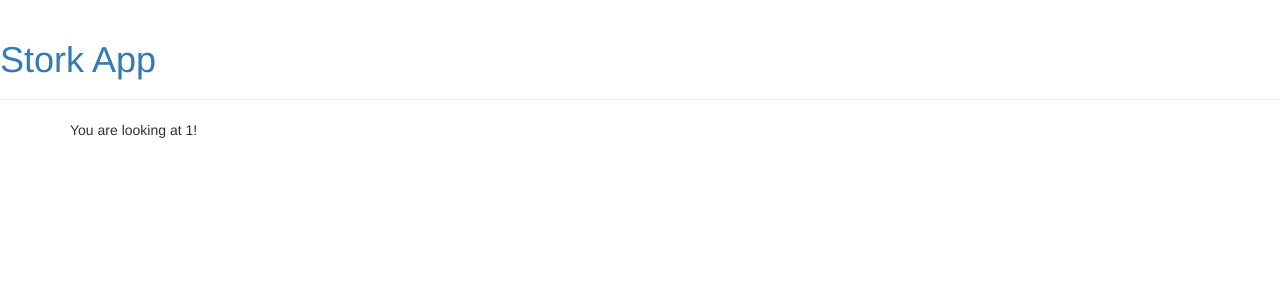
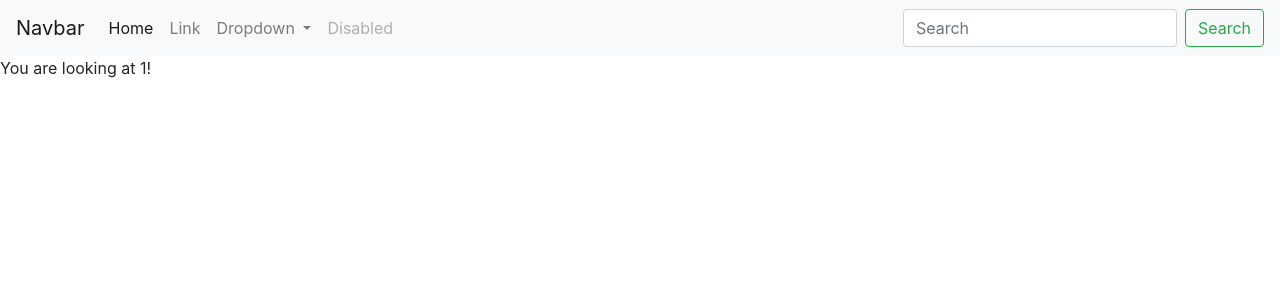
Before and after one commit to davidkohr/stork, a Django app: page /storkbaby/1/profile/ in a window 1280 px wide. Shown: the top 300 px of the page. Run offline with Django 3.2, Linux system fonts and the light colour scheme; some libraries are stand-ins or nearby versions.

Commit message:
commiting base

```diff
--- a/storkbaby/storkbabyapp/templates/storkbabyapp/base.html
+++ b/storkbaby/storkbabyapp/templates/storkbabyapp/base.html
@@ -1,24 +1,61 @@
-{% load static %}
-<html>
+<!doctype html>
+<html lang="en">
   <head>
-        <title>Stork App</title>
-        <link rel="stylesheet" href="//maxcdn.bootstrapcdn.com/bootstrap/3.2.0/css/bootstrap.min.css">
-        <link rel="stylesheet" href="//maxcdn.bootstrapcdn.com/bootstrap/3.2.0/css/bootstrap-theme.min.css">
-        <link href='//fonts.googleapis.com/css?family=Lobster&subset=latin,latin-ext' rel='stylesheet' type='text/css'>
-        <link rel="stylesheet" href="{% static 'css/blog.css' %}">
+    <!-- Required meta tags -->
+    <meta charset="utf-8">
+    <meta name="viewport" content="width=device-width, initial-scale=1, shrink-to-fit=no">
+
+    <!-- Bootstrap CSS -->
+    <link rel="stylesheet" href="https://maxcdn.bootstrapcdn.com/bootstrap/4.0.0/css/bootstrap.min.css" integrity="sha384-Gn5384xqQ1aoWXA+058RXPxPg6fy4IWvTNh0E263XmFcJlSAwiGgFAW/dAiS6JXm" crossorigin="anonymous">
+
+    <title>Stork</title>
   </head>
   <body>
-        <div class="page-header">
-            <h1><a href="/">Stork App</a></h1>
+        <nav class="navbar navbar-expand-lg navbar-light bg-light">
+                <a class="navbar-brand" href="#">Navbar</a>
+                <button class="navbar-toggler" type="button" data-toggle="collapse" data-target="#navbarSupportedContent" aria-controls="navbarSupportedContent" aria-expanded="false" aria-label="Toggle navigation">
+                  <span class="navbar-toggler-icon"></span>
+                </button>
+
+                <div class="collapse navbar-collapse" id="navbarSupportedContent">
+                  <ul class="navbar-nav mr-auto">
+                    <li class="nav-item active">
+                      <a class="nav-link" href="#">Home <span class="sr-only">(current)</span></a>
+                    </li>
+                    <li class="nav-item">
+                      <a class="nav-link" href="#">Link</a>
+                    </li>
+                    <li class="nav-item dropdown">
+                      <a class="nav-link dropdown-toggle" href="#" id="navbarDropdown" role="button" data-toggle="dropdown" aria-haspopup="true" aria-expanded="false">
+                        Dropdown
+                      </a>
+                      <div class="dropdown-menu" aria-labelledby="navbarDropdown">
+                        <a class="dropdown-item" href="#">Action</a>
+                        <a class="dropdown-item" href="#">Another action</a>
+                        <div class="dropdown-divider"></div>
+                        <a class="dropdown-item" href="#">Something else here</a>
                       </div>
+                    </li>
+                    <li class="nav-item">
+                      <a class="nav-link disabled" href="#">Disabled</a>
+                    </li>
+                  </ul>
+                  <form class="form-inline my-2 my-lg-0">
+                    <input class="form-control mr-sm-2" type="search" placeholder="Search" aria-label="Search">
+                    <button class="btn btn-outline-success my-2 my-sm-0" type="submit">Search</button>
+                  </form>
+                </div>
+              </nav>
 
-        <div class="content container">
-            <div class="row">
-                <div class="col-md-8">
+
+
     {% block content %}
     {% endblock %}
-                </div>
-            </div>
-        </div>
+
+    <!-- Optional JavaScript -->
+    <!-- jQuery first, then Popper.js, then Bootstrap JS -->
+    <script src="https://code.jquery.com/jquery-3.2.1.slim.min.js" integrity="sha384-KJ3o2DKtIkvYIK3UENzmM7KCkRr/rE9/Qpg6aAZGJwFDMVNA/GpGFF93hXpG5KkN" crossorigin="anonymous"></script>
+    <script src="https://cdnjs.cloudflare.com/ajax/libs/popper.js/1.12.9/umd/popper.min.js" integrity="sha384-ApNbgh9B+Y1QKtv3Rn7W3mgPxhU9K/ScQsAP7hUibX39j7fakFPskvXusvfa0b4Q" crossorigin="anonymous"></script>
+    <script src="https://maxcdn.bootstrapcdn.com/bootstrap/4.0.0/js/bootstrap.min.js" integrity="sha384-JZR6Spejh4U02d8jOt6vLEHfe/JQGiRRSQQxSfFWpi1MquVdAyjUar5+76PVCmYl" crossorigin="anonymous"></script>
   </body>
 </html>
```
Lines whose indentation alone changed are shown as unchanged.
